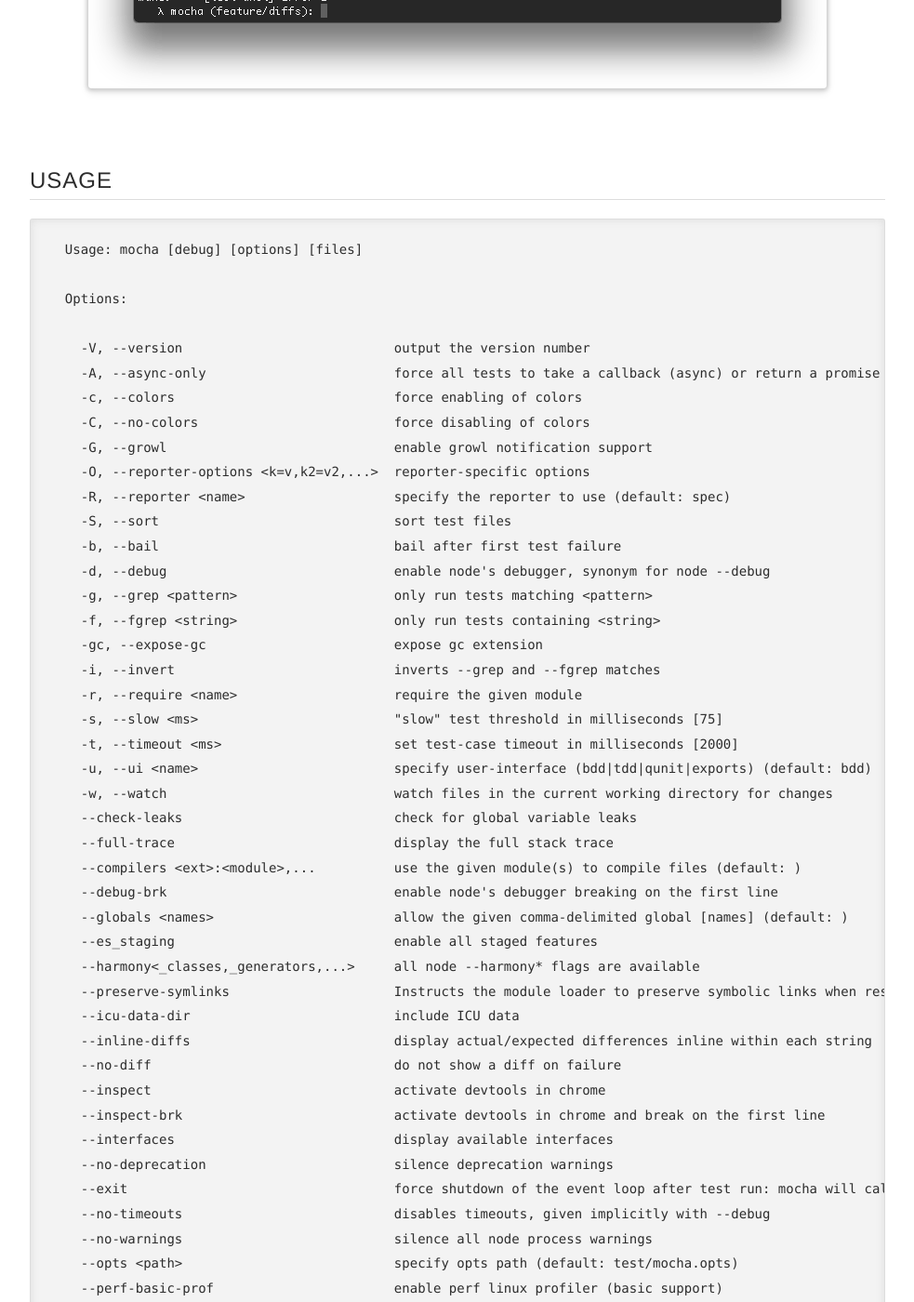
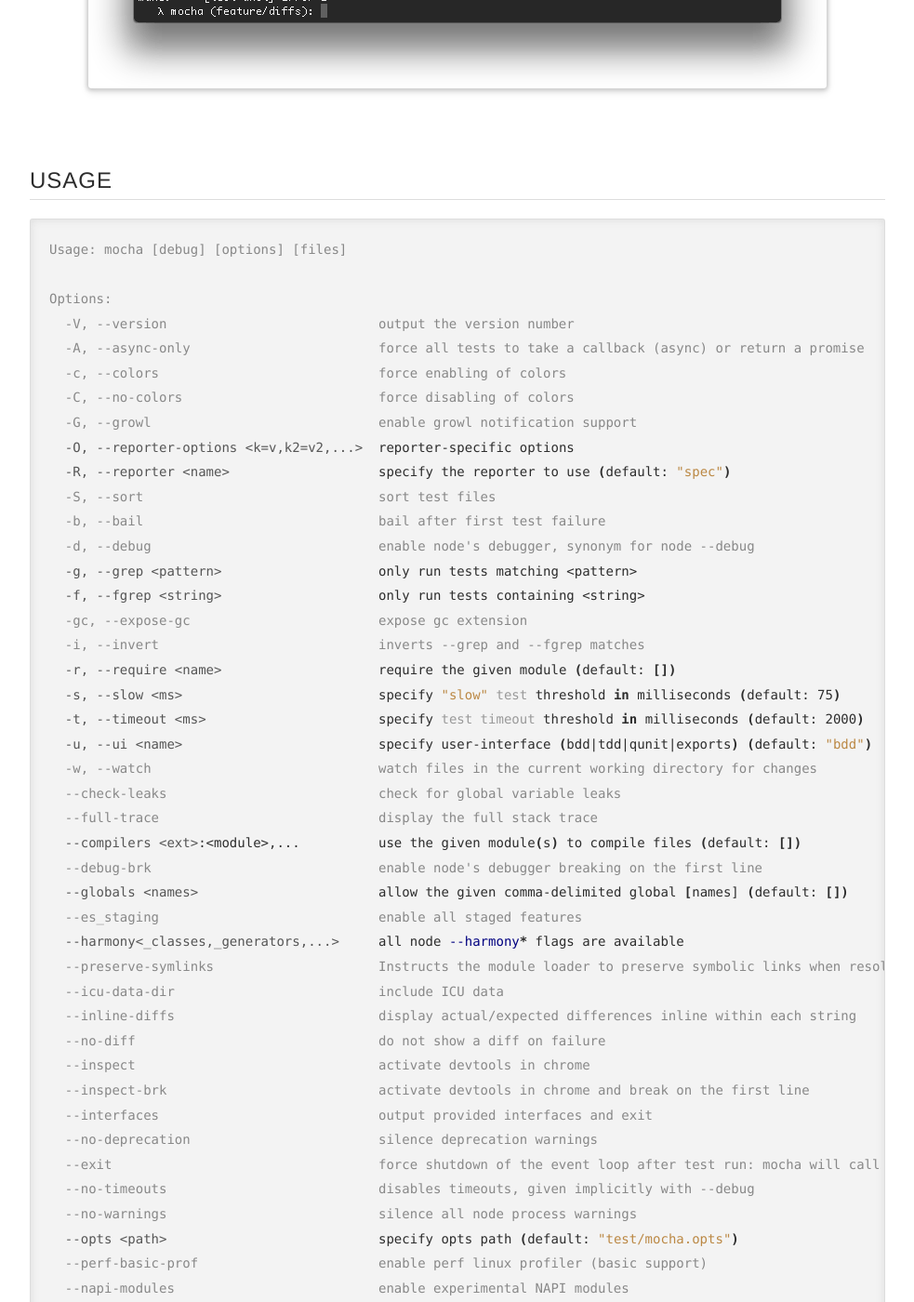
Before and after one commit to mochajs/docs-legacy, a Jekyll site: the page built from index.md, in a window 1280 px wide and 1400 px high, scrolled down 23350 px. Shown: the whole window at 93% size, without its empty margins (148-1131 px from the left). Built offline with Jekyll 4.4.1, drawn with Linux system fonts in a browser that asks for light colours; some of the changed text lies outside the part shown.

Commit message:
Update "commander" to correct display of falsy default values (#3529)
Additionally, this includes minor updates to mocha's help output (by rewording text and/or specifying default values). These were then collected into the website documentation.

````diff
--- a/index.md
+++ b/index.md
@@ -779,73 +779,71 @@ Mocha supports the `err.expected` and `err.actual` properties of any thrown `Ass
 
 ## Usage
 
-```text
-  Usage: mocha [debug] [options] [files]
+```console
+Usage: mocha [debug] [options] [files]
 
-  Options:
+Options:
+  -V, --version                           output the version number
+  -A, --async-only                        force all tests to take a callback (async) or return a promise
+  -c, --colors                            force enabling of colors
+  -C, --no-colors                         force disabling of colors
+  -G, --growl                             enable growl notification support
+  -O, --reporter-options <k=v,k2=v2,...>  reporter-specific options
+  -R, --reporter <name>                   specify the reporter to use (default: "spec")
+  -S, --sort                              sort test files
+  -b, --bail                              bail after first test failure
+  -d, --debug                             enable node's debugger, synonym for node --debug
+  -g, --grep <pattern>                    only run tests matching <pattern>
+  -f, --fgrep <string>                    only run tests containing <string>
+  -gc, --expose-gc                        expose gc extension
+  -i, --invert                            inverts --grep and --fgrep matches
+  -r, --require <name>                    require the given module (default: [])
+  -s, --slow <ms>                         specify "slow" test threshold in milliseconds (default: 75)
+  -t, --timeout <ms>                      specify test timeout threshold in milliseconds (default: 2000)
+  -u, --ui <name>                         specify user-interface (bdd|tdd|qunit|exports) (default: "bdd")
+  -w, --watch                             watch files in the current working directory for changes
+  --check-leaks                           check for global variable leaks
+  --full-trace                            display the full stack trace
+  --compilers <ext>:<module>,...          use the given module(s) to compile files (default: [])
+  --debug-brk                             enable node's debugger breaking on the first line
+  --globals <names>                       allow the given comma-delimited global [names] (default: [])
+  --es_staging                            enable all staged features
+  --harmony<_classes,_generators,...>     all node --harmony* flags are available
+  --preserve-symlinks                     Instructs the module loader to preserve symbolic links when resolving and caching modules
+  --icu-data-dir                          include ICU data
+  --inline-diffs                          display actual/expected differences inline within each string
+  --no-diff                               do not show a diff on failure
+  --inspect                               activate devtools in chrome
+  --inspect-brk                           activate devtools in chrome and break on the first line
+  --interfaces                            output provided interfaces and exit
+  --no-deprecation                        silence deprecation warnings
+  --exit                                  force shutdown of the event loop after test run: mocha will call process.exit
+  --no-timeouts                           disables timeouts, given implicitly with --debug
+  --no-warnings                           silence all node process warnings
+  --opts <path>                           specify opts path (default: "test/mocha.opts")
+  --perf-basic-prof                       enable perf linux profiler (basic support)
+  --napi-modules                          enable experimental NAPI modules
+  --prof                                  log statistical profiling information
+  --log-timer-events                      Time events including external callbacks
+  --recursive                             include sub directories
+  --reporters                             output provided reporters and exit
+  --retries <times>                       specify number of times to retry a failed test case (default: 0)
+  --throw-deprecation                     throw an exception anytime a deprecated function is used
+  --trace                                 trace function calls
+  --trace-deprecation                     show stack traces on deprecations
+  --trace-warnings                        show stack traces on node process warnings
+  --use_strict                            enforce strict mode
+  --watch-extensions <ext>,...            specify extensions to monitor with --watch (default: ["js"])
+  --delay                                 wait for async suite definition
+  --allow-uncaught                        enable uncaught errors to propagate
+  --forbid-only                           causes test marked with only to fail the suite
+  --forbid-pending                        causes pending tests and test marked with skip to fail the suite
+  --file <file>                           adds file be loaded prior to suite execution (default: [])
+  --exclude <file>                        adds file or glob pattern to ignore (default: [])
+  -h, --help                              output usage information
 
-    -V, --version                           output the version number
-    -A, --async-only                        force all tests to take a callback (async) or return a promise
-    -c, --colors                            force enabling of colors
-    -C, --no-colors                         force disabling of colors
-    -G, --growl                             enable growl notification support
-    -O, --reporter-options <k=v,k2=v2,...>  reporter-specific options
-    -R, --reporter <name>                   specify the reporter to use (default: spec)
-    -S, --sort                              sort test files
-    -b, --bail                              bail after first test failure
-    -d, --debug                             enable node's debugger, synonym for node --debug
-    -g, --grep <pattern>                    only run tests matching <pattern>
-    -f, --fgrep <string>                    only run tests containing <string>
-    -gc, --expose-gc                        expose gc extension
-    -i, --invert                            inverts --grep and --fgrep matches
-    -r, --require <name>                    require the given module
-    -s, --slow <ms>                         "slow" test threshold in milliseconds [75]
-    -t, --timeout <ms>                      set test-case timeout in milliseconds [2000]
-    -u, --ui <name>                         specify user-interface (bdd|tdd|qunit|exports) (default: bdd)
-    -w, --watch                             watch files in the current working directory for changes
-    --check-leaks                           check for global variable leaks
-    --full-trace                            display the full stack trace
-    --compilers <ext>:<module>,...          use the given module(s) to compile files (default: )
-    --debug-brk                             enable node's debugger breaking on the first line
-    --globals <names>                       allow the given comma-delimited global [names] (default: )
-    --es_staging                            enable all staged features
-    --harmony<_classes,_generators,...>     all node --harmony* flags are available
-    --preserve-symlinks                     Instructs the module loader to preserve symbolic links when resolving and caching modules
-    --icu-data-dir                          include ICU data
-    --inline-diffs                          display actual/expected differences inline within each string
-    --no-diff                               do not show a diff on failure
-    --inspect                               activate devtools in chrome
-    --inspect-brk                           activate devtools in chrome and break on the first line
-    --interfaces                            display available interfaces
-    --no-deprecation                        silence deprecation warnings
-    --exit                                  force shutdown of the event loop after test run: mocha will call process.exit
-    --no-timeouts                           disables timeouts, given implicitly with --debug
-    --no-warnings                           silence all node process warnings
-    --opts <path>                           specify opts path (default: test/mocha.opts)
-    --perf-basic-prof                       enable perf linux profiler (basic support)
-    --napi-modules                          enable experimental NAPI modules
-    --prof                                  log statistical profiling information
-    --log-timer-events                      Time events including external callbacks
-    --recursive                             include sub directories
-    --reporters                             display available reporters
-    --retries <times>                       set numbers of time to retry a failed test case
-    --throw-deprecation                     throw an exception anytime a deprecated function is used
-    --trace                                 trace function calls
-    --trace-deprecation                     show stack traces on deprecations
-    --trace-warnings                        show stack traces on node process warnings
-    --use_strict                            enforce strict mode
-    --watch-extensions <ext>,...            specify extensions to monitor with --watch (default: js)
-    --delay                                 wait for async suite definition
-    --allow-uncaught                        enable uncaught errors to propagate
-    --forbid-only                           causes test marked with only to fail the suite
-    --forbid-pending                        causes pending tests and test marked with skip to fail the suite
-    --file <file>                           include a file to be ran during the suite (default: )
-    --exclude <file>                        a file or glob pattern to ignore (default: )
-    -h, --help                              output usage information
-
-  Commands:
-
-    init <path>  initialize a client-side mocha setup at <path>
+Commands:
+  init <path>                             initialize a client-side mocha setup at <path>
 ```
 
 ### `-w, --watch`
````
